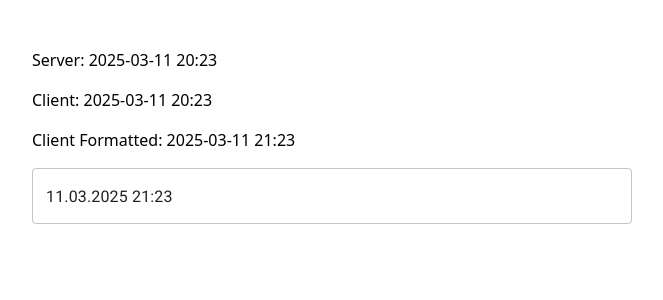
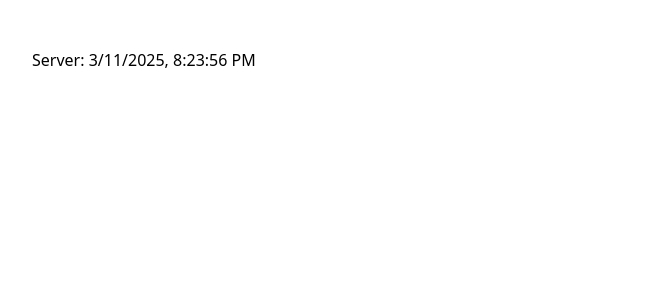
Before and after one commit to vferak/datetimes, a Next.js app: page / in a window 1280 px wide. Shown: the top 300 px of the page, without its empty margins (308-971 px from the left). Built offline with nearby package versions, Linux system fonts and the light colour scheme.

Commit message:
1. Server only

```diff
--- a/src/app/DateView.tsx
+++ /dev/null
@@ -1,35 +0,0 @@
-'use client'
-
-import {useState} from "react";
-import {DateTimePicker} from '@mui/x-date-pickers';
-import {LocalizationProvider} from '@mui/x-date-pickers/LocalizationProvider';
-import {AdapterDateFns} from '@mui/x-date-pickers/AdapterDateFnsV3'
-import {EuropePragueDate, format} from "@/app/date";
-import { cs } from 'date-fns/locale/cs';
-import {saveDate} from "@/app/actions";
-import {format as formatDateFns} from "date-fns";
-import {Divider} from "@mui/material";
-
-export function DateView({serverDate}: { serverDate: Date }) {
-    const clientDate = new Date();
-
-    const [date, setDate] = useState<Date>(new Date(serverDate));
-
-    const updateDate = async (newDate: Date): Promise<void> => {
-        await saveDate(newDate);
-        setDate(newDate);
-    }
-
-    return (
-        <LocalizationProvider dateAdapter={AdapterDateFns} adapterLocale={cs}>
-            <p>Client: {formatDateFns(clientDate, 'yyyy-MM-dd HH:mm')}</p>
-            <p>Client Formatted: {format(date)}</p>
-            <DateTimePicker value={new EuropePragueDate(date)} ampm={false} onChange={async (newValue) => {
-                if (newValue !== null) {
-                    await updateDate(newValue);
-                }
-            }}/>
-        </LocalizationProvider>
-
-    );
-}
--- a/src/app/actions.ts
+++ /dev/null
@@ -1,5 +0,0 @@
-'use server'
-
-export const saveDate = async (date: Date): Promise<void> => {
-    console.log('saveDate', date);
-}
--- a/src/app/date.ts
+++ /dev/null
@@ -1,14 +0,0 @@
-import { format as dateFnsFormat } from "date-fns";
-import { TZDate, tz } from "@date-fns/tz";
-
-export const TIMEZONE_EUROPE_PRAGUE = 'Europe/Prague' as const
-
-export const format = (date: Date) => {
-    return dateFnsFormat(date, 'yyyy-MM-dd HH:mm', { in: tz(TIMEZONE_EUROPE_PRAGUE) });
-}
-
-export class EuropePragueDate extends TZDate {
-    constructor(date?: Date) {
-        super(date || new Date(), TIMEZONE_EUROPE_PRAGUE)
-    }
-}
--- a/src/app/page.tsx
+++ b/src/app/page.tsx
@@ -1,15 +1,9 @@
-import {DateView} from "@/app/DateView";
-import {format} from "date-fns";
-
 export default function Home() {
-
     const date = new Date();
 
     return (
         <div className="flex flex-col w-[600px] mx-auto mt-12 gap-4">
-            <p>Server: {format(date, 'yyyy-MM-dd HH:mm')}</p>
-
-            <DateView serverDate={date}/>
+            <p>Server: {date.toLocaleString()}</p>
         </div>
     )
 }
```
